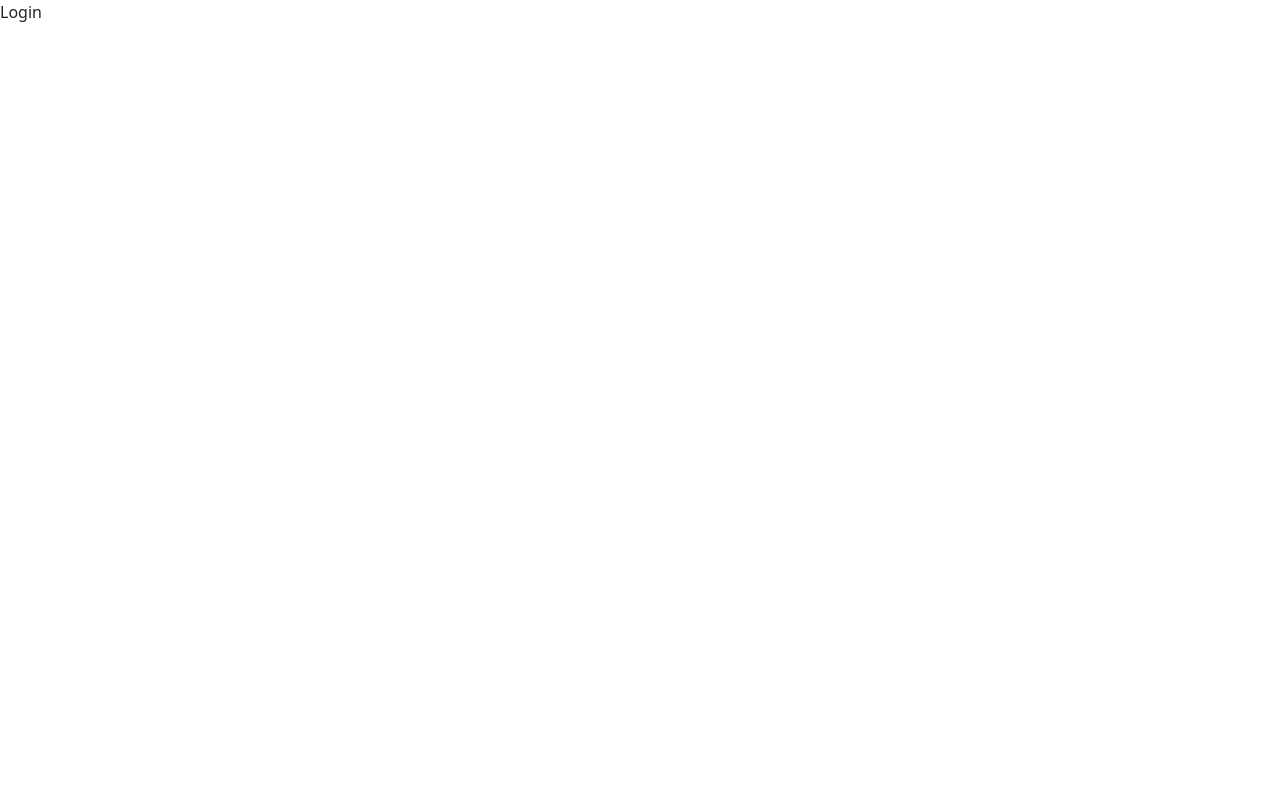
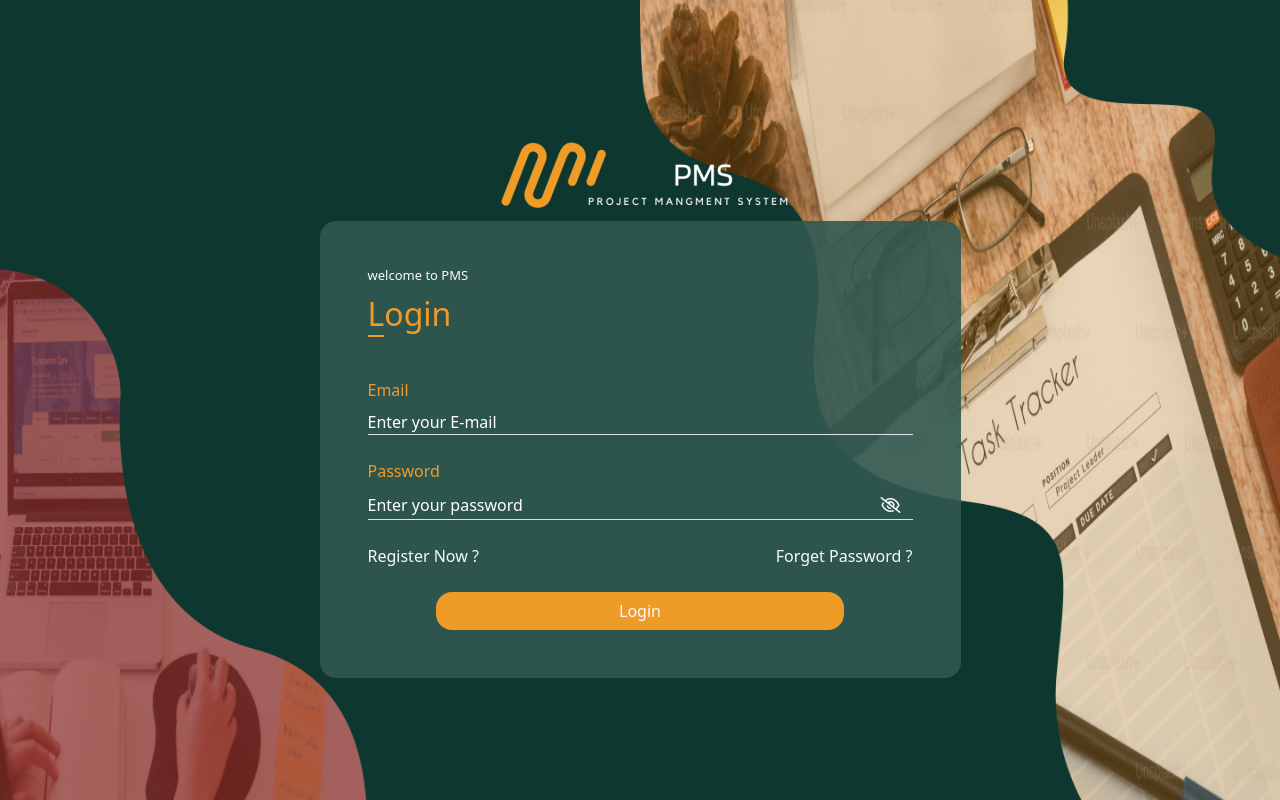
Before and after one commit to AnasKhaled7/PMS-React, a React (Vite) app: page / in a window 1280 px wide. Built offline with nearby package versions, Linux system fonts and the light colour scheme.

Commit message:
Login UI

```diff
--- /dev/null
+++ b/src/AuthModule/components/Login/Login.module.css
@@ -0,0 +1,5 @@
+.auth-container {
+  background-image: url(../../../assets/images/bg1.png);
+  background-size: cover;
+  background-position: center center;
+}
--- a/src/AuthModule/components/Login/Login.tsx
+++ b/src/AuthModule/components/Login/Login.tsx
@@ -1,7 +1,93 @@
-import React from 'react'
+import style from "./Login.module.css";
+import logo from "../../../assets/images/PMS3.png";
+import { Link } from "react-router-dom";
+import { useState } from "react";
 
 export default function Login() {
+  const [showPass, setShowPass] = useState(false);
+
+  const showPassHandler = () => {
+    setShowPass(!showPass);
+  };
+
   return (
-    <div>Login</div>
-  )
+    <div className={`vh-100 ${style["auth-container"]}`}>
+      <div className="container">
+        <div className="row vh-100 justify-content-center align-items-center">
+          <div className="col-md-7">
+            <div className="logo text-center mb-2">
+              <img src={logo} alt="Logo" />
+            </div>
+            <div className="form-container rounded-4 text-light p-5">
+              <div className="form-info mb-5">
+                <p className="lh-1 form-title">welcome to PMS</p>
+                <h2 className="form-header lh-1">Login</h2>
+              </div>
+              <form>
+                <label htmlFor="email" className="form-label">
+                  Email
+                </label>
+                <div className="input-group mb-4">
+                  <input
+                    id="email"
+                    type="email"
+                    className="form-control bg-transparent border-0 border-bottom rounded-0 p-0 shadow-none text-light"
+                    placeholder="Enter your E-mail"
+                  />
+                </div>
+                <label htmlFor="password" className="form-label">
+                  Password
+                </label>
+                <div className="input-group mb-4">
+                  <input
+                    id="password"
+                    type={showPass ? "password" : "text"}
+                    className="form-control bg-transparent border-0 border-bottom rounded-0 p-0 shadow-none text-light"
+                    placeholder="Enter your password"
+                  />
+                  <span className="input-group-text bg-transparent border-0 border-bottom rounded-0">
+                    {showPass ? (
+                      <i
+                        className="fa-regular fa-eye text-light"
+                        role="button"
+                        onClick={showPassHandler}
+                      ></i>
+                    ) : (
+                      <i
+                        className="fa-regular fa-eye-slash text-light"
+                        role="button"
+                        onClick={showPassHandler}
+                      ></i>
+                    )}
+                  </span>
+                </div>
+                <div className="d-flex justify-content-between">
+                  <Link
+                    to={"register"}
+                    className="text-decoration-none text-light"
+                  >
+                    Register Now ?
+                  </Link>
+                  <Link
+                    to={"forgot-pass"}
+                    className="text-decoration-none text-light"
+                  >
+                    Forget Password ?
+                  </Link>
+                </div>
+                <div className="text-center mt-4">
+                  <button
+                    type="submit"
+                    className="btn form-btn w-75 rounded-4 text-light"
+                  >
+                    Login
+                  </button>
+                </div>
+              </form>
+            </div>
+          </div>
+        </div>
+      </div>
+    </div>
+  );
 }
--- a/src/index.css
+++ b/src/index.css
@@ -0,0 +1,35 @@
+:root {
+  --main-color: rgba(239, 155, 40, 1);
+}
+
+.form-container {
+  background-color: rgba(49, 89, 81, 0.9) !important;
+}
+
+.form-header {
+  color: var(--main-color);
+}
+
+.form-title {
+  font-size: 13px;
+}
+
+.form-header::first-letter {
+  border-bottom: 2px solid var(--main-color);
+}
+
+.form-label {
+  color: var(--main-color);
+}
+
+.form-control::placeholder {
+  color: #fff;
+}
+
+.form-btn {
+  background-color: var(--main-color);
+}
+
+.form-btn:hover {
+  background-color: rgba(239, 155, 40, 0.7);
+}
```
Also changed, not shown: src/App.tsx (+18 -21 lines), src/assets/images/PMS3.png (renamed from src/assets/images/PMS 3.png).
